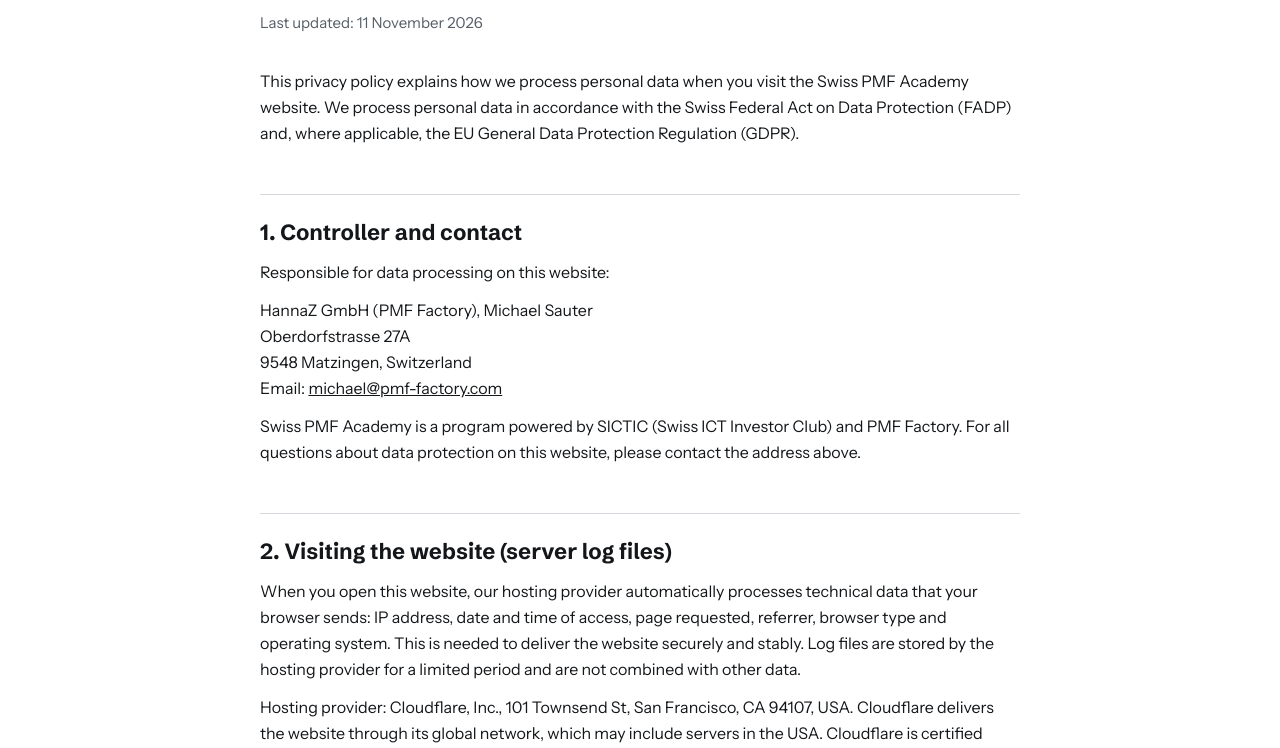
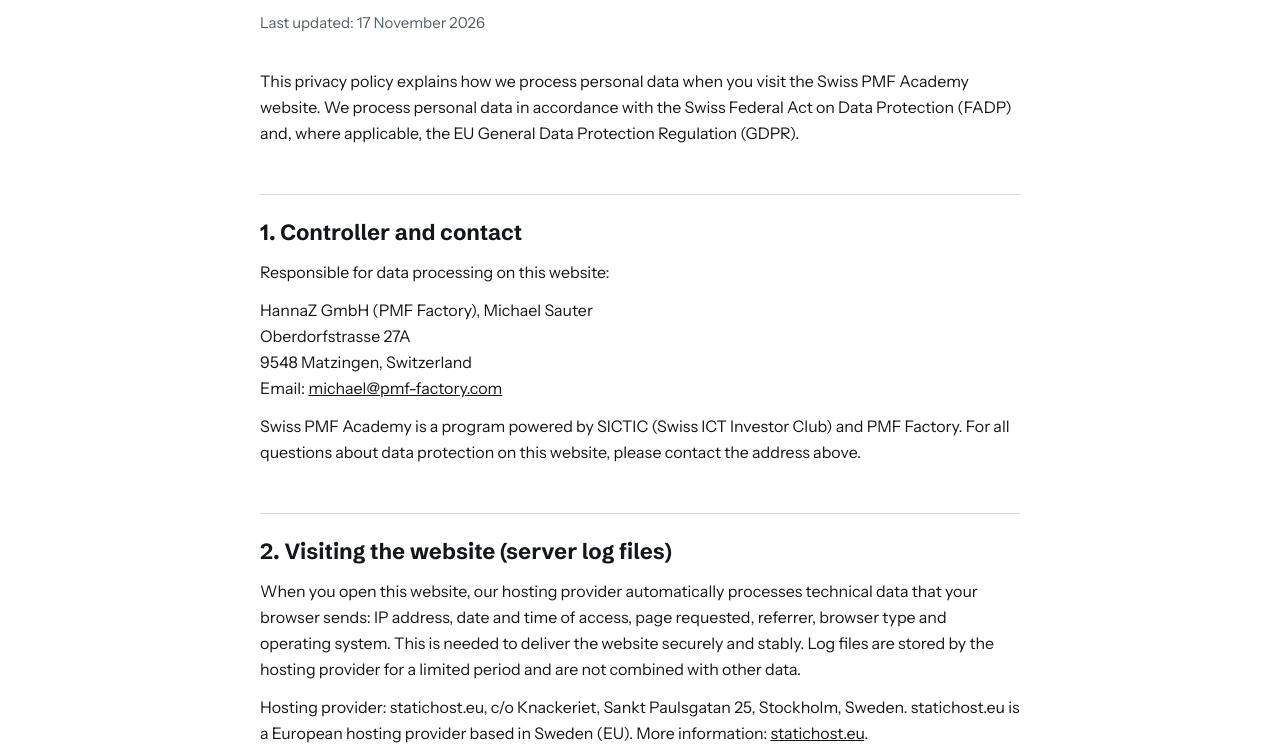
Before and after one commit to PMF-Factory/pmf-academy, a plain HTML site: page privacy.html in a window 1280 px wide. Shown: the part 204-952 px from the top of the page. Drawn offline with Linux system fonts and the light colour scheme.

Commit message:
Privacy policy: hosting provider is statichost.eu (Stockholm, Sweden), not Cloudflare
Co-Authored-By: Claude Opus 5.5 <noreply@anthropic.com>
Claude-Session: https://claude.ai/code/session_01VryYFFDVcxVgmfHaFsrUq3

```diff
--- a/privacy.html
+++ b/privacy.html
@@ -75,7 +75,7 @@ footer { border-top:1px solid var(--line); padding-block:var(--s8); color:var(--
 <main><div class="wrap">
   <p class="eyebrow">Legal</p>
   <h1>Privacy Policy</h1>
-  <p class="meta">Last updated: 11 November 2026</p>
+  <p class="meta">Last updated: 17 November 2026</p>
 
   <p style="margin-top:var(--s8)">This privacy policy explains how we process personal data when you visit the Swiss PMF Academy website. We process personal data in accordance with the Swiss Federal Act on Data Protection (FADP) and, where applicable, the EU General Data Protection Regulation (GDPR).</p>
 
@@ -86,7 +86,7 @@ footer { border-top:1px solid var(--line); padding-block:var(--s8); color:var(--
 
   <h2>2. Visiting the website (server log files)</h2>
   <p>When you open this website, our hosting provider automatically processes technical data that your browser sends: IP address, date and time of access, page requested, referrer, browser type and operating system. This is needed to deliver the website securely and stably. Log files are stored by the hosting provider for a limited period and are not combined with other data.</p>
-  <p>Hosting provider: Cloudflare, Inc., 101 Townsend St, San Francisco, CA 94107, USA. Cloudflare delivers the website through its global network, which may include servers in the USA. Cloudflare is certified under the EU-US and Swiss-US Data Privacy Framework. More information: <a href="https://www.cloudflare.com/privacypolicy/" target="_blank" rel="noopener">Cloudflare Privacy Policy</a>.</p>
+  <p>Hosting provider: statichost.eu, c/o Knackeriet, Sankt Paulsgatan 25, Stockholm, Sweden. statichost.eu is a European hosting provider based in Sweden (EU). More information: <a href="https://www.statichost.eu/" target="_blank" rel="noopener">statichost.eu</a>.</p>
 
   <h2>3. Cookies and local browser storage</h2>
   <p>We only set analytics cookies if you consent (see section 4). In addition, the website stores the following small entries in your browser's local storage. They never leave your device on their own:</p>
@@ -121,7 +121,7 @@ footer { border-top:1px solid var(--line); padding-block:var(--s8); color:var(--
   <div class="tbl"><table>
     <thead><tr><th>Service</th><th>Provider</th><th>Purpose</th><th>When</th></tr></thead>
     <tbody>
-      <tr><td>Hosting</td><td>Cloudflare, Inc., USA</td><td>Deliver the website</td><td>Every visit</td></tr>
+      <tr><td>Hosting</td><td>statichost.eu, Sweden</td><td>Deliver the website</td><td>Every visit</td></tr>
       <tr><td>Google Fonts</td><td>Google LLC, USA</td><td>Fonts</td><td>Every visit</td></tr>
       <tr><td>Google Analytics 4</td><td>Google Ireland / Google LLC</td><td>Usage statistics</td><td>Only with consent</td></tr>
       <tr><td>Google Sheets (Apps Script)</td><td>Google LLC, USA</td><td>Anonymous PMF Check results</td><td>After completing the PMF Check</td></tr>
--- a/sitemap.xml
+++ b/sitemap.xml
@@ -2,5 +2,5 @@
 <urlset xmlns="http://www.sitemaps.org/schemas/sitemap/0.9">
   <url><loc>https://www.pmf-academy.ch/</loc><lastmod>2026-11-17</lastmod><changefreq>monthly</changefreq><priority>1.0</priority></url>
   <url><loc>https://www.pmf-academy.ch/investors.html</loc><lastmod>2026-11-17</lastmod><changefreq>monthly</changefreq><priority>0.6</priority></url>
-  <url><loc>https://www.pmf-academy.ch/privacy.html</loc><lastmod>2026-11-11</lastmod><changefreq>yearly</changefreq><priority>0.2</priority></url>
+  <url><loc>https://www.pmf-academy.ch/privacy.html</loc><lastmod>2026-11-17</lastmod><changefreq>yearly</changefreq><priority>0.2</priority></url>
 </urlset>
```
